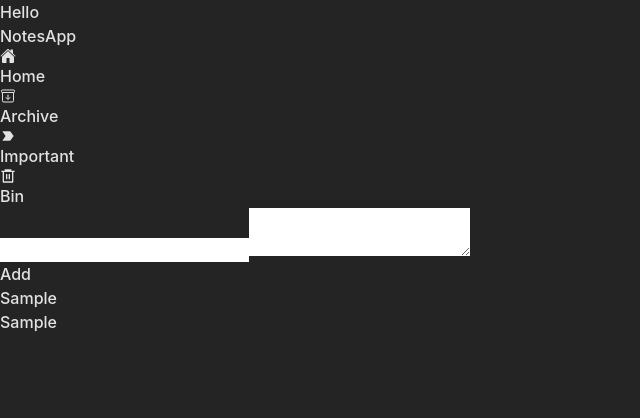
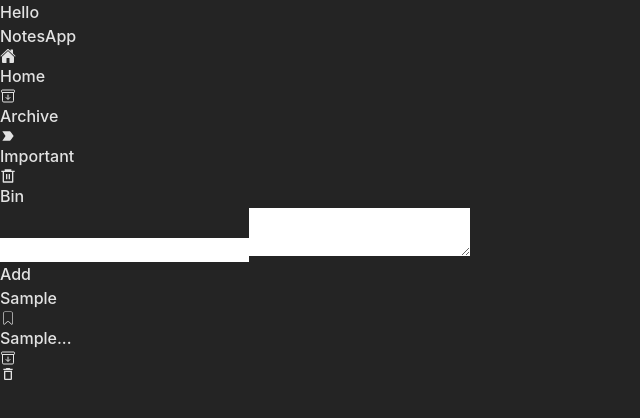
Before and after one commit to ankushdhavale/Nots_App, a React (Vite) app: page / in a window 1280 px wide. Both pictures are taken after typing "Sample", "Sample" into the empty fields and a click on the button "Add". Shown: the top 418 px of the page, without its empty margins (0-640 px from the left). Built offline with nearby package versions, Linux system fonts and the light colour scheme.

Commit message:
build sidebar

```diff
--- a/src/components/Home/Home.jsx
+++ b/src/components/Home/Home.jsx
@@ -38,7 +38,7 @@ const Home = () => {
 	return (
 		<div className='flex gap-3 justify-center items-center'>
 			<SideBar />
-			<div className='flex flex-col items-center w-[90%] gap-1 mt-20'>
+			<div className='flex flex-col items-center w-[90%] gap-1 mt-20 rounded'>
 				<input
 					value={title}
 					onChange={onTitleChange}
@@ -59,7 +59,7 @@ const Home = () => {
 						Add
 					</button>
 				</div>
-				<div className="flex mt-5 flex-wrap w-[70%] items-center justify-center">
+				<div className="flex mt-5 flex-wrap w-[80%] items-center justify-center">
 					{
 						notes?.length > 0 && notes.map((note) => {
 							return <NotsCard note={note} key={note.id}/>
--- a/src/components/NotsCard/NotsCard.jsx
+++ b/src/components/NotsCard/NotsCard.jsx
@@ -1,10 +1,21 @@
 import React from 'react'
+import { MdDeleteOutline } from "react-icons/md";
+import { IoArchiveOutline } from "react-icons/io5";
+import { CiBookmark } from "react-icons/ci";
 
-const NotsCard = ({note}) => {
+const NotsCard = ({ note }) => {
+
   return (
-    <div className='border border-blue-900/50 m-3 p-3 rounded'>
-          <p>{note.title}</p>
-          <p>{note.text}</p>
+    <div className='border w-[20vw] flex flex-col border-blue-900/90 shadow-blue-600/50 shadow-sm m-3 p-3 rounded'>
+      <div className='flex justify-between items-center'>
+        <p>{note.title}</p>
+        <CiBookmark />
+      </div>
+      <div>
+        <p>{note.text.slice(0.2)+"..."}</p>
+      <IoArchiveOutline />
+      <MdDeleteOutline/>
+      </div>
     </div>
   )
 }
```
